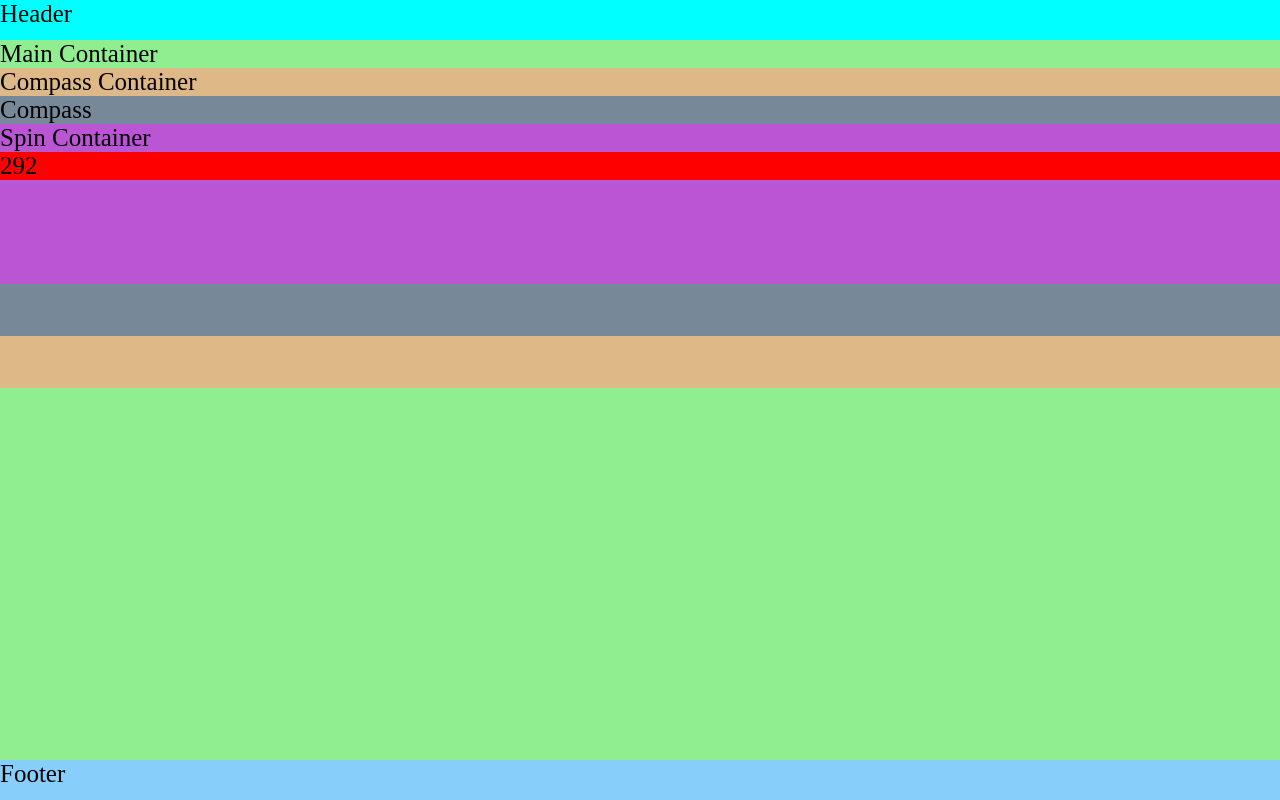
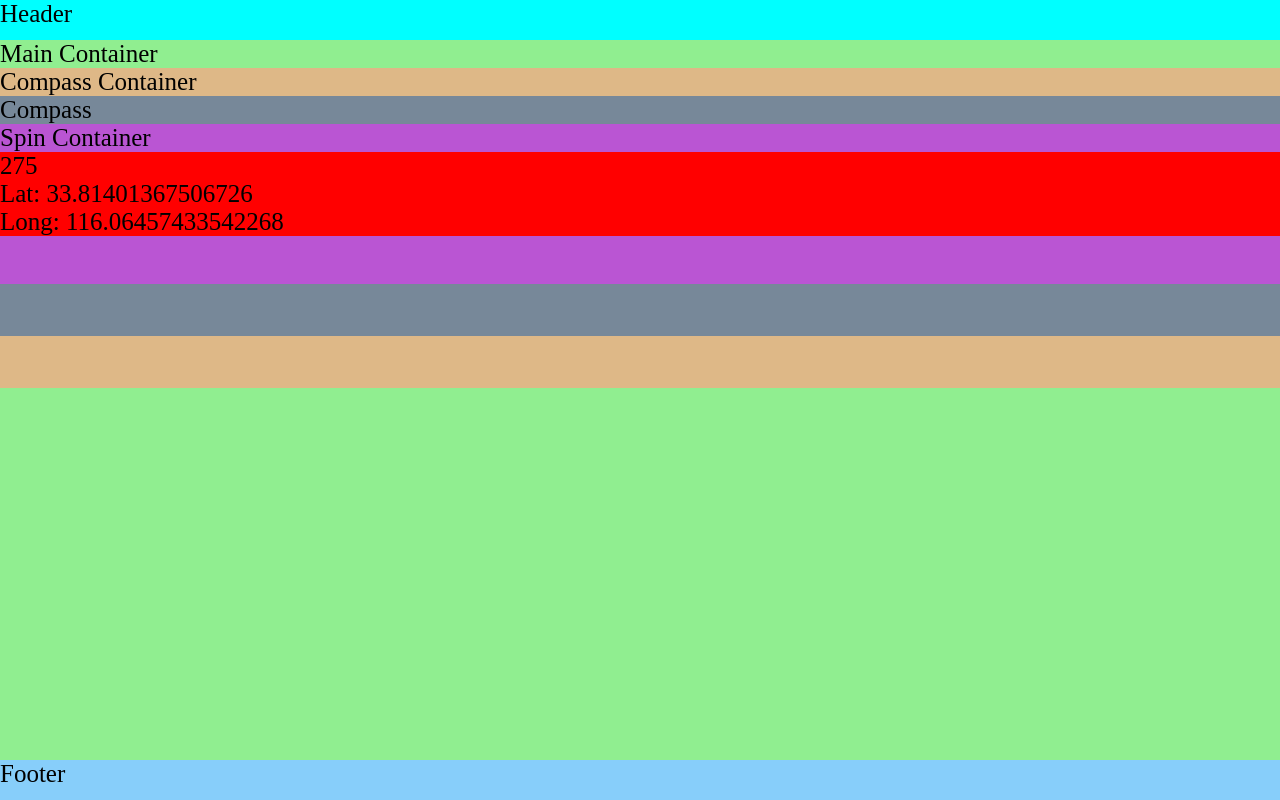
Before and after one commit to joshuarossdev/tent-epic, a React (Create React App) app: page / in a window 1280 px wide. Built offline with nearby package versions, Linux system fonts and the light colour scheme.

Commit message:
added bearing and distance covert to lat long function

```diff
--- a/src/components/Spin.js
+++ b/src/components/Spin.js
@@ -2,7 +2,6 @@ import '../css/Spin.css'
 import React from 'react'
 
 export default function Spin() {
-
   let compassSectors = {
     north: true,
     northEast: true,
@@ -13,18 +12,43 @@ export default function Spin() {
     west: true,
     northWest: true
   }
-
+  let lat = 33.7
+  let long = 117.8
+  let distance = 100
+  let bearing = generateBearing(compassSectors)
+  let destination = convertToPosition(lat, long, bearing, distance)
+  console.log("destination: ", destination)
   return (
     <div className="Spin">
       Spin Container
       <div className="bearing">
-        {randomBearing(compassSectors)}
+        {bearing}
+        <div>
+          Lat: {destination.lat}
+        </div>
+       <div>
+          Long: {destination.long}
+       </div>
       </div>
     </div>
   )
 }
 
-function randomBearing(compassSectors) {
+function generateBearing(compassSectors) {
   console.log('compassSectors: ', compassSectors)
   return Math.floor(Math.random() * 360)
 }
+
+function convertToPosition (lat1, lon1, bearing, distance) {
+  let radius = 3958.761;
+  lat1 *= Math.PI / 180;
+  lon1 *= Math.PI / 180;
+  let lat3 = Math.asin(Math.sin(lat1) * Math.cos(distance / radius)
+    + Math.cos(lat1) * Math.sin(distance / radius) * Math.cos(bearing * Math.PI / 180));
+  let lon3 = lon1 + Math.atan2(Math.sin(bearing * Math.PI / 180) * Math.sin(distance / radius)
+    * Math.cos(lat1), Math.cos(distance/ radius) - Math.sin(lat1) * Math.sin(lat3));
+  return {
+    'lat': lat3 * 180 / Math.PI,
+    'long': lon3 * 180 / Math.PI
+  };
+}
--- a/src/css/Compass.css
+++ b/src/css/Compass.css
@@ -7,9 +7,3 @@
   background-color: lightslategrey;
   height: 30vh;
 }
-
-.Spin {
-  background-color: mediumorchid;
-  height: 20vh;
-
-}
```
Also changed, not shown: 1 other file (tests, documents, lock files or other folders).
